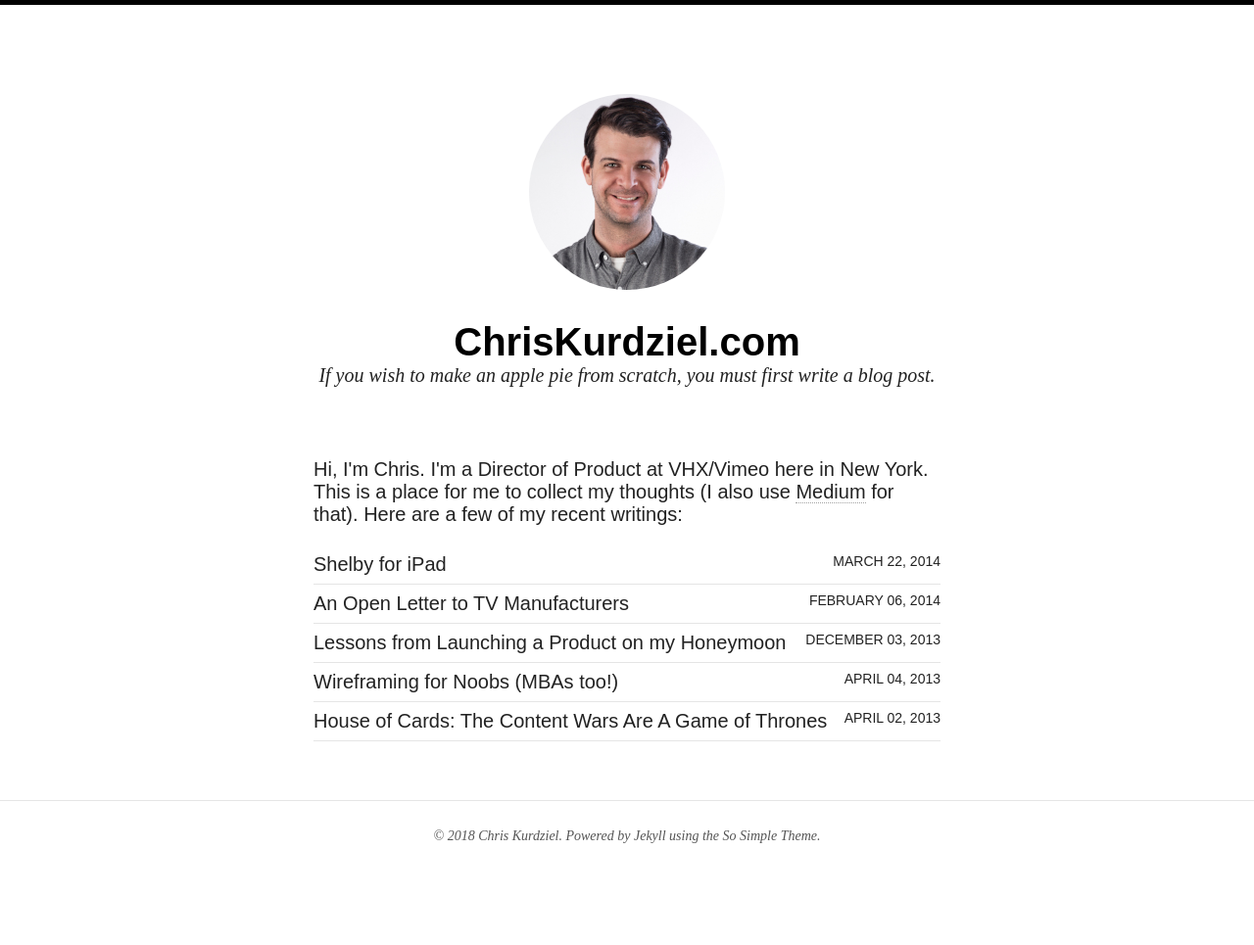
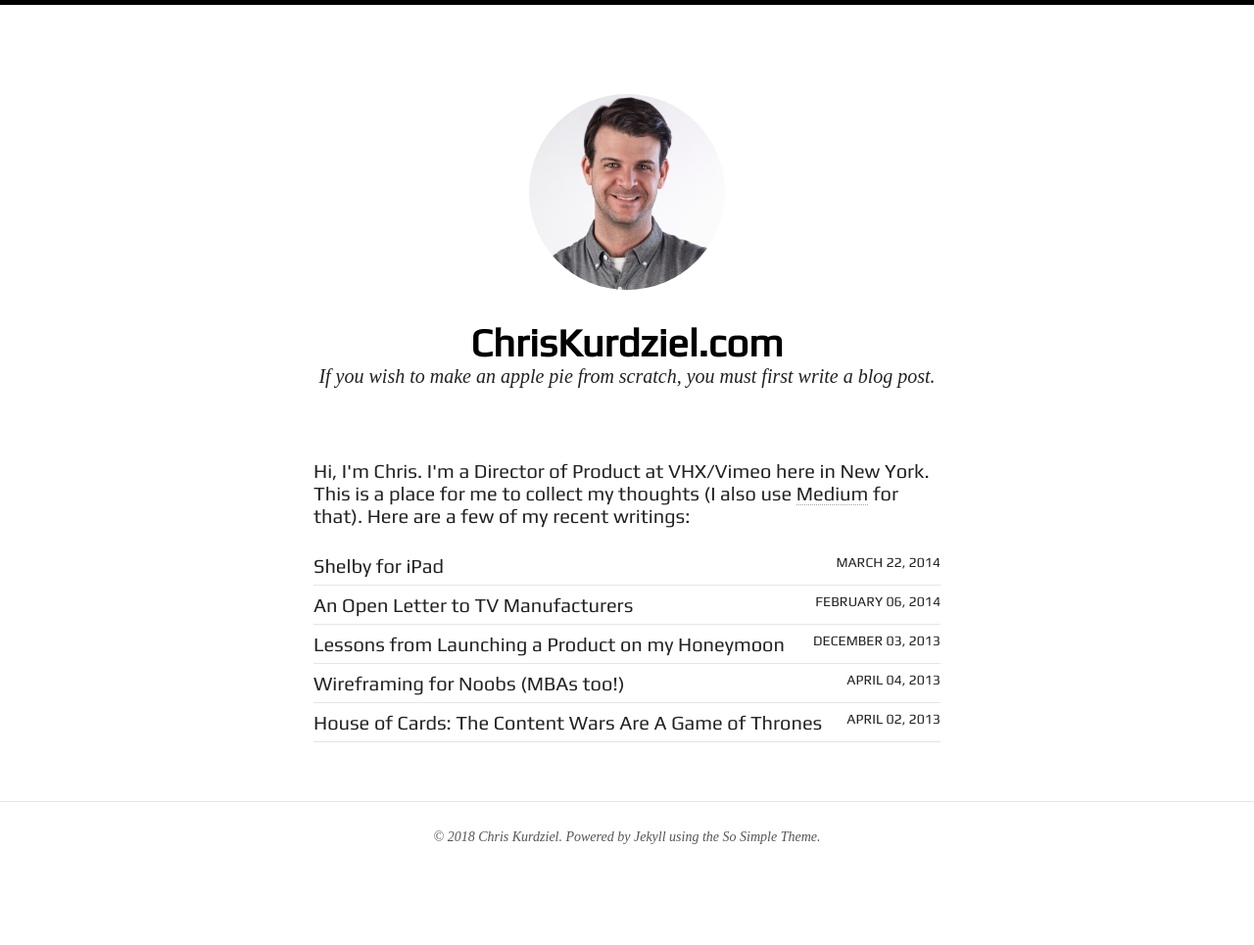
Before and after one commit to ckurdziel/ckurdziel.github.com, a Jekyll site: the page built from index.html, in a window 1280 px wide. Shown: the whole page at 98% size. Built offline with Jekyll 4.4.1, drawn with Linux system fonts in a browser that asks for light colours; nearby versions of some CDN libraries.

Commit message:
Add Play font

```diff
--- a/_includes/head.html
+++ b/_includes/head.html
@@ -37,6 +37,7 @@
 <link rel="stylesheet" href="{{ site.url }}/assets/css/main.min.css">
 <!-- Webfonts -->
 <script src="//use.edgefonts.net/source-sans-pro:n2,i2,n3,i3,n4,i4,n6,i6,n7,i7,n9,i9;source-code-pro:n4,n7;volkhov.js"></script>
+<link href="https://fonts.googleapis.com/css?family=Play" rel="stylesheet">
 
 <meta http-equiv="cleartype" content="on">
 
```
